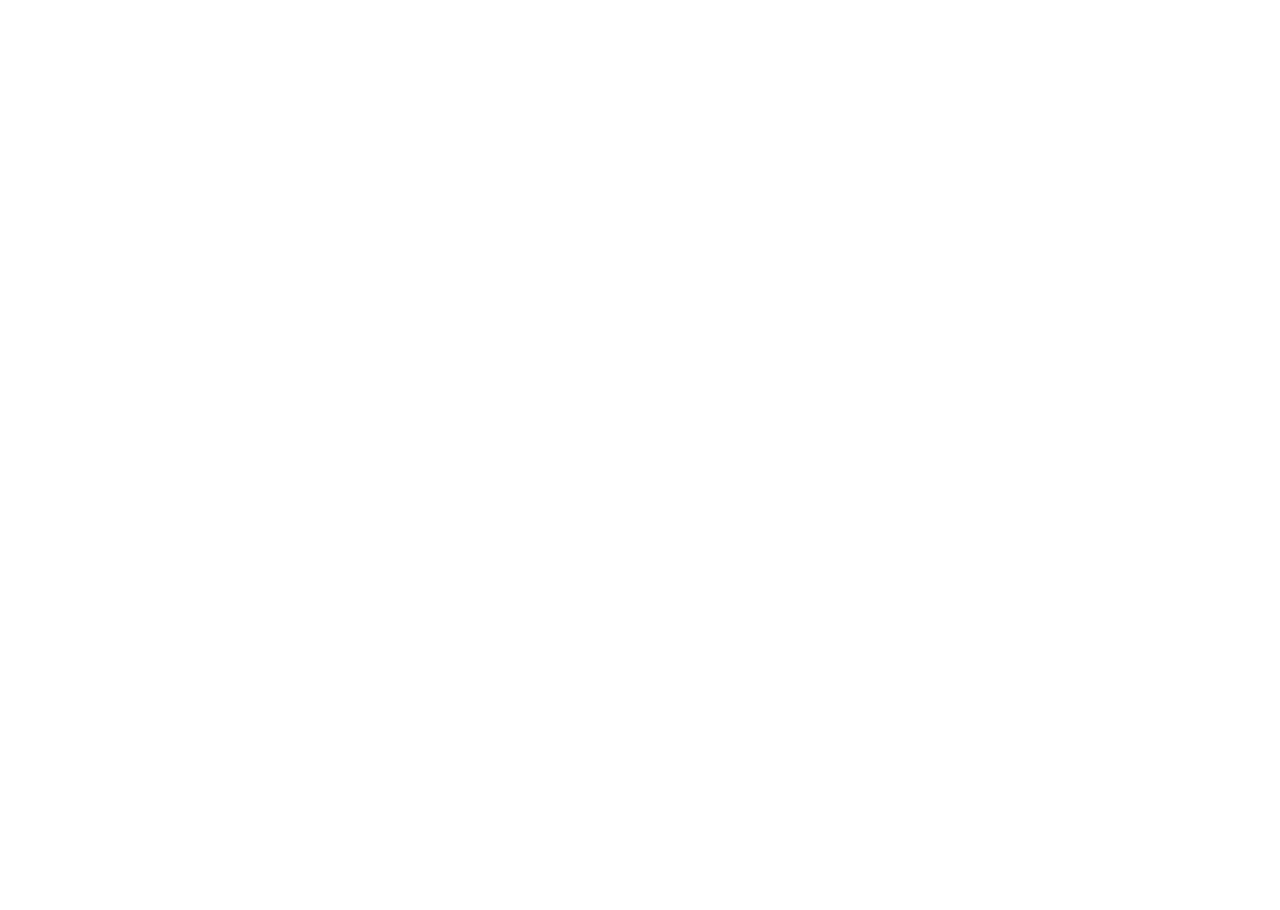
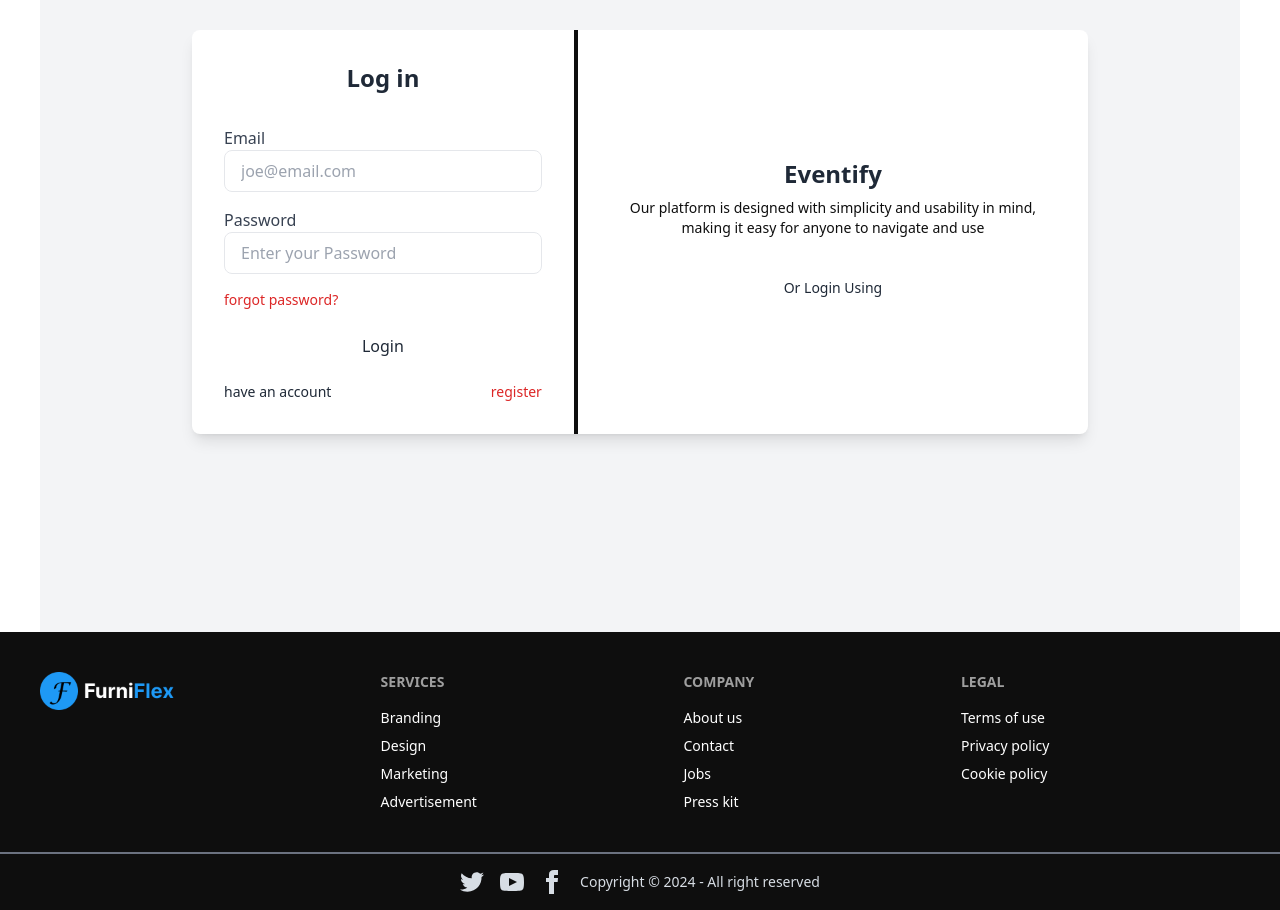
Before and after one commit to masniloy/furniflex, a React (Create React App) app: page /login in a window 1280 px wide. Before the commit this address had no page. Shown: the part 240-1150 px from the top of the page. Before the commit the page ends 800 px from the top, so only its background shows below. Built offline with nearby package versions, Linux system fonts and the light colour scheme.

Commit message:
make some initial change

```diff
--- a/src/components/shared/Footer.jsx
+++ b/src/components/shared/Footer.jsx
@@ -30,6 +30,51 @@
                     <a className="link link-hover">Cookie policy</a>
                 </nav>
             </footer>
+
+
+
+            <footer className="footer  text-neutral-content items-center p-4 border-t-2 border-gray-500">
+
+                <nav className="grid-flow-col gap-4 md:place-self-center md:justify-self-end">
+                    <a>
+                        <svg
+                            xmlns="http://www.w3.org/2000/svg"
+                            width="24"
+                            height="24"
+                            viewBox="0 0 24 24"
+                            className="fill-current">
+                            <path
+                                d="M24 4.557c-.883.392-1.832.656-2.828.775 1.017-.609 1.798-1.574 2.165-2.724-.951.564-2.005.974-3.127 1.195-.897-.957-2.178-1.555-3.594-1.555-3.179 0-5.515 2.966-4.797 6.045-4.091-.205-7.719-2.165-10.148-5.144-1.29 2.213-.669 5.108 1.523 6.574-.806-.026-1.566-.247-2.229-.616-.054 2.281 1.581 4.415 3.949 4.89-.693.188-1.452.232-2.224.084.626 1.956 2.444 3.379 4.6 3.419-2.07 1.623-4.678 2.348-7.29 2.04 2.179 1.397 4.768 2.212 7.548 2.212 9.142 0 14.307-7.721 13.995-14.646.962-.695 1.797-1.562 2.457-2.549z"></path>
+                        </svg>
+                    </a>
+                    <a>
+                        <svg
+                            xmlns="http://www.w3.org/2000/svg"
+                            width="24"
+                            height="24"
+                            viewBox="0 0 24 24"
+                            className="fill-current">
+                            <path
+                                d="M19.615 3.184c-3.604-.246-11.631-.245-15.23 0-3.897.266-4.356 2.62-4.385 8.816.029 6.185.484 8.549 4.385 8.816 3.6.245 11.626.246 15.23 0 3.897-.266 4.356-2.62 4.385-8.816-.029-6.185-.484-8.549-4.385-8.816zm-10.615 12.816v-8l8 3.993-8 4.007z"></path>
+                        </svg>
+                    </a>
+                    <a>
+                        <svg
+                            xmlns="http://www.w3.org/2000/svg"
+                            width="24"
+                            height="24"
+                            viewBox="0 0 24 24"
+                            className="fill-current">
+                            <path
+                                d="M9 8h-3v4h3v12h5v-12h3.642l.358-4h-4v-1.667c0-.955.192-1.333 1.115-1.333h2.885v-5h-3.808c-3.596 0-5.192 1.583-5.192 4.615v3.385z"></path>
+                        </svg>
+                    </a>
+                </nav>
+                <aside className="grid-flow-col items-center">
+
+                    <p>Copyright © {new Date().getFullYear()} - All right reserved</p>
+                </aside>
+            </footer>
         </div>
     );
 };
--- /dev/null
+++ b/src/pages/Banner.jsx
@@ -0,0 +1,31 @@
+import React from 'react';
+import background from "../assets/login-cover.png"
+import logo from "../assets/icon.png"
+import logo2 from "../assets/FurniFlex.png"
+const Banner = () => {
+    return (
+        <div className='-mx-10'>
+            <div
+                className="hero min-h-screen"
+                style={{
+                    backgroundImage: `url(${background})`,
+                }}>
+                <div className="hero-overlay bg-opacity-60"></div>
+                <div className="hero-content text-neutral-content text-center flex items-center justify-center h-screen">
+                    <div className="max-w-md">
+                        <img className='w-40 h-40 mx-auto m-5' src={logo} alt="" />
+                        <img className='w-40 mx-auto m-5' src={logo2} alt="" />
+
+                        <p className="mb-5">
+                            Discover a seamless shopping experience with our curated collection of products. From fashion to electronics, we bring quality.
+                        </p>
+
+                    </div>
+                </div>
+
+            </div>
+        </div>
+    );
+};
+
+export default Banner;
--- a/src/pages/Home.jsx
+++ b/src/pages/Home.jsx
@@ -1,13 +1,14 @@
 import React from 'react';
 import Products from './Products';
 import { Link, Outlet } from 'react-router-dom';
+import Banner from './Banner';
 
 const Home = () => {
 
     return (
         <div className='h-screen'>
 
-
+            <Banner></Banner>
 
         </div>
     );
--- a/src/pages/Login.jsx
+++ b/src/pages/Login.jsx
@@ -1,9 +1,68 @@
 import React from 'react';
+import { Link } from 'react-router-dom';
 
 const Login = () => {
     return (
-        <div>
+        <div className="min-h-screen flex sm:items-center justify-center bg-gray-100">
+            <div className="flex flex-col md:flex-row bg-white shadow-lg rounded-lg overflow-hidden max-w-4xl w-full">
 
+                <div className="md:w-1/2 p-8 md:border-r-4 md:border-b-0 border-b-4 border-color1">
+                    <h2 className="text-2xl font-bold text-gray-800 text-center mb-8">Log in</h2>
+                    <form onSubmit="">
+                        <div className="mb-4">
+                            <label className="block text-gray-700">Email</label>
+                            <input
+                                type="email"
+                                name="email"
+
+                                className="w-full px-4 py-2 border rounded-lg focus:outline-none focus:ring-2 focus:ring-color"
+                                placeholder="joe@email.com"
+                            />
+                        </div>
+                        <div className="mb-4">
+                            <label className="block text-gray-700">Password</label>
+                            <input
+                                type="password"
+                                name="password"
+
+                                className="w-full px-4 py-2 border rounded-lg focus:outline-none focus:ring-2 focus:ring-color"
+                                placeholder="Enter your Password"
+                            />
+                        </div>
+
+                        <div className="flex items-center justify-between mb-4">
+                            <a href="#" className="text-sm text-red-600 hover:underline">forgot password?</a>
+                        </div>
+                        <button className="w-full bg-color py-2 rounded-lg hover:bg-color transition duration-200" >
+                            Login
+                        </button>
+
+                        <div className="flex items-center justify-between mt-4">
+                            <p className=" text-sm"> have an account</p> <Link to={"/register"} className=" text-red-600 text-sm"><p>register</p></Link>
+                        </div>
+                    </form>
+                </div>
+
+                <div className="md:w-2/3 bg-color p-8 flex flex-col justify-center items-center ">
+                    <div className=" text-center ">
+                        {/* <img
+                            src={logo} // Replace with your logo path
+                            alt="Buggybites Logo"
+                            className="w-32 h-32 mx-auto mb-4"
+                        /> */}
+                        <h1 className="text-2xl font-bold mb-2">Eventify</h1>
+                        <p className="text-sm text-color1">Our platform is designed with simplicity and usability in mind, making it easy for anyone to navigate and use</p>
+
+
+                        <p className="mt-10 text-sm">Or Login Using</p>
+                        <div className=" flex items-center justify-center gap-5 mt-2">
+
+
+
+                        </div>
+                    </div>
+                </div>
+            </div>
         </div>
     );
 };
--- a/src/routes/Routes.jsx
+++ b/src/routes/Routes.jsx
@@ -2,6 +2,7 @@
 import MainLayout from "../layouts/MainLayout";
 import Home from "../pages/Home";
 import Products from "../pages/Products";
+import Login from "../pages/Login";
 
 const router = createBrowserRouter([
     {
@@ -16,6 +17,10 @@
                 path: "products",
                 element: <Products />
             },
+            {
+                path: "login",
+                element: <Login />
+            },
 
         ]
     }
```
Also changed, not shown: 1 other file (tests, documents, lock files or other folders).
